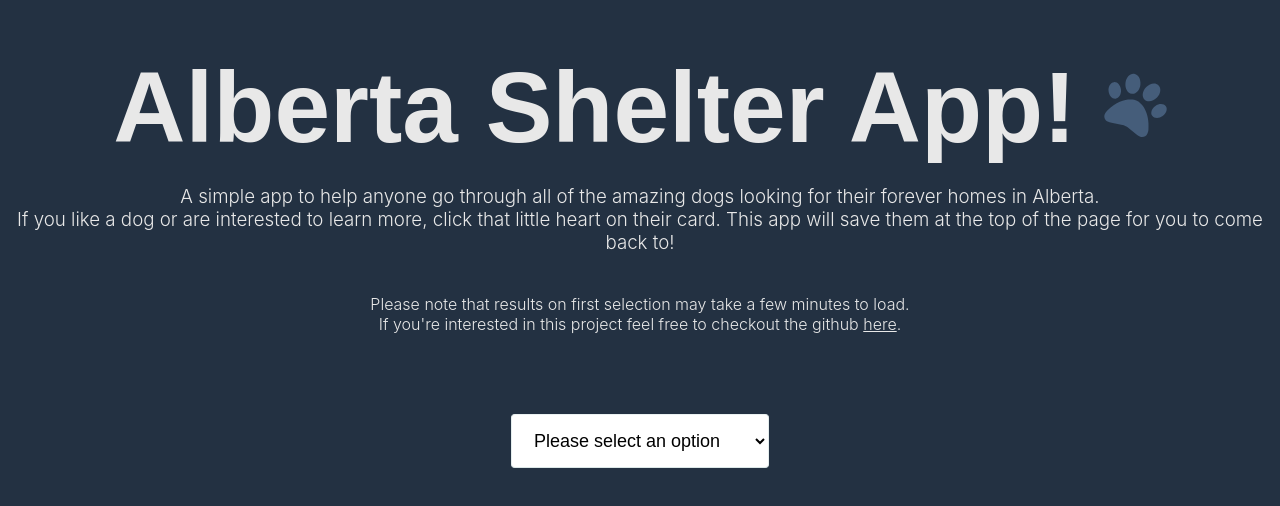
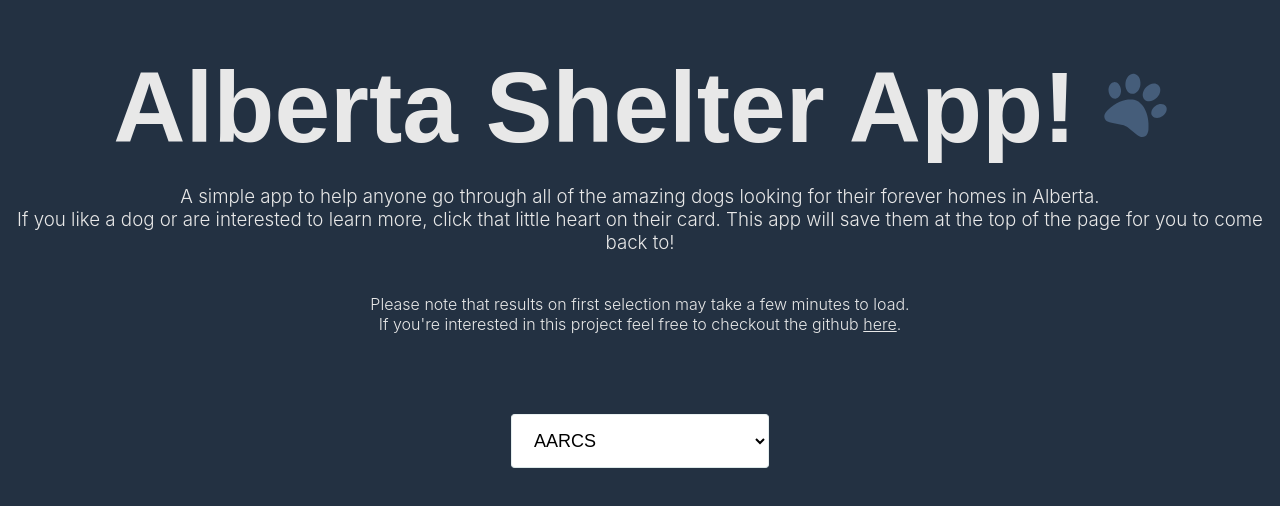
Before and after one commit to caraMcG/abshelterapp, a React (Create React App) app: page / in a window 1280 px wide. Shown: the top 506 px of the page. Built offline with nearby package versions, Linux system fonts and the light colour scheme.

Commit message:
updated select menu disable placeholder

```diff
--- a/src/App.js
+++ b/src/App.js
@@ -101,8 +101,8 @@ function App() {
 
 
         <div className="dropdown" onChange={handleSelection}>
-          <select className="shelterSelector" defaultValue="Please select an option">
-            <option value="" className='optionsbutton'>Please select an option</option>
+          <select className="shelterSelector" defaultValue={ {label:"Please select an option", value:"placeholder"}}>
+            <option value="" className='optionsbutton' disabled>Please select an option</option>
             <option value="aarcs" className='optionsbutton'>AARCS</option>
             <option value="pawsitive" className='optionsbutton'>Pawsitive Match</option>
             <option value="calgaryhumane" className='optionsbutton'>Calgary Humane Society</option>
```
Also changed, not shown: package.json (+6 -2 lines), 1 other file (tests, documents, lock files or other folders).
